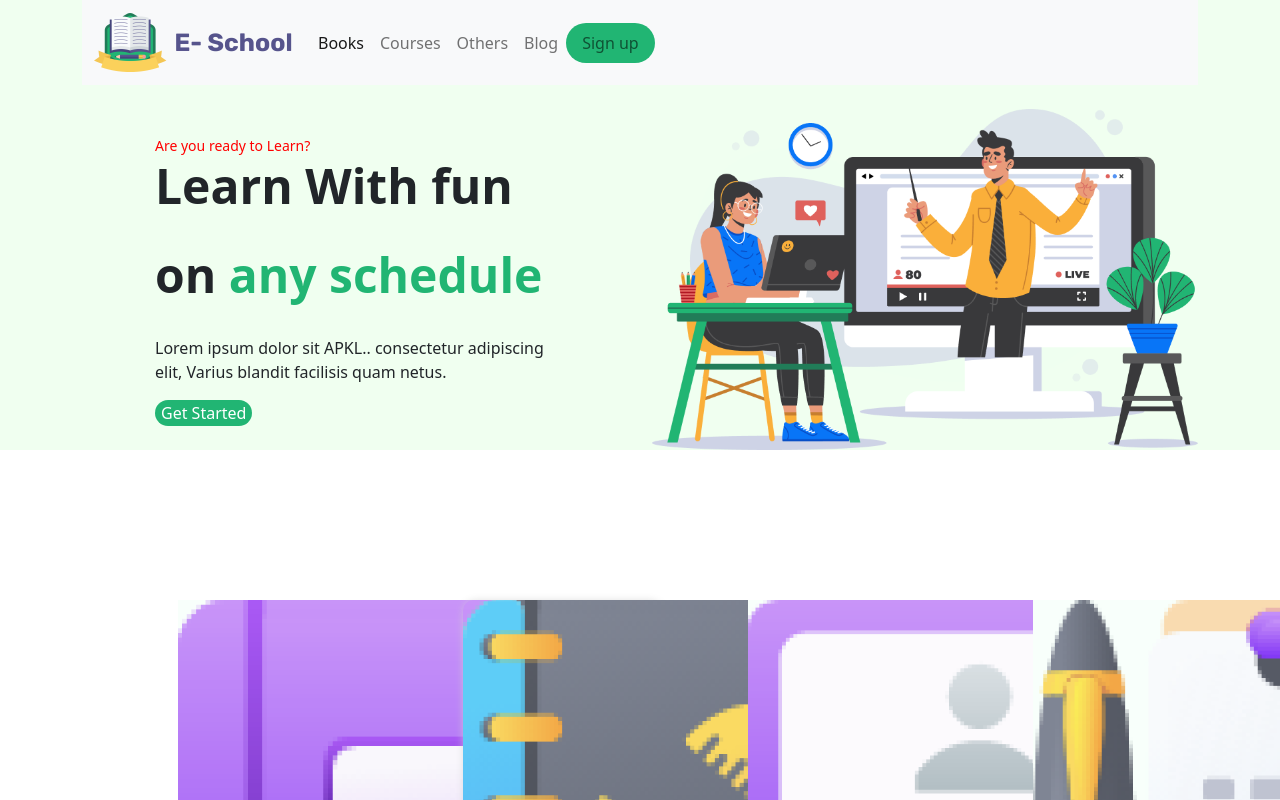
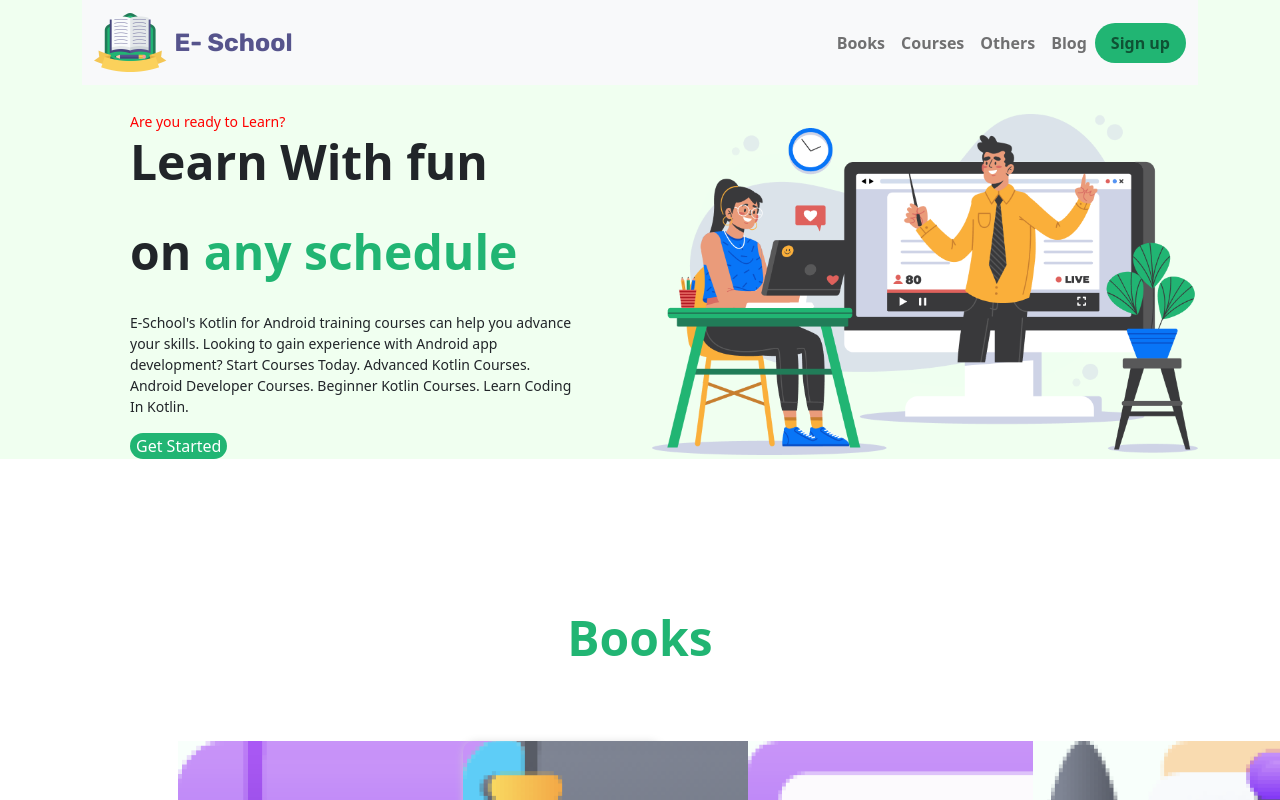
Before and after one commit to TowhidIslam002k/E-learning-website, a plain HTML site: page index.html in a window 1280 px wide. Shown: the top 800 px of the page. Drawn offline with nearby package versions, Linux system fonts and the light colour scheme; files whose address does not match are found by name.

Commit message:
Add files via upload

```diff
--- a/index.html
+++ b/index.html
@@ -21,22 +21,22 @@
         <button class="navbar-toggler" type="button" data-bs-toggle="collapse" data-bs-target="#navbarNav" aria-controls="navbarNav" aria-expanded="false" aria-label="Toggle navigation">
           <span class="navbar-toggler-icon"></span>
         </button>
-        <div class="collapse navbar-collapse" id="navbarNav">
-          <ul class="navbar-nav">
+        <div class="collapse navbar-collapse justify-content-end" id="navbarNav">
+          <ul class="navbar-nav ">
             <li class="nav-item">
-              <a class="nav-link active" aria-current="page" href="#Book">Books</a>
+              <a class="nav-link" aria-current="page" href="#Book"><b>Books</b></a>
             </li>
             <li class="nav-item">
-              <a class="nav-link" href="#Courses">Courses</a>
+              <a class="nav-link" href="#Courses"><b>Courses</b></a>
             </li>
             <li class="nav-item">
-              <a class="nav-link" href="#Others">Others</a>
+              <a class="nav-link" href="#Others"><b>Others</b></a>
             </li>
             <li class="nav-item">
-              <a class="nav-link" href="#Blog">Blog</a>
+              <a class="nav-link" href="#Blog"><b>Blog</b></a>
             </li>
             <li class=" nav-item bc1">
-              <a class="nav-link" href="#">Sign up</a>
+              <a class="nav-link" href="#"><b>Sign up</b></a>
             </li>
           </ul>
         </div>
@@ -57,7 +57,7 @@
               <br>
               <h1>on <span style="color: #21B573;"> any schedule</span></h1>
               <br>
-              <p>Lorem ipsum dolor sit APKL.. consectetur adipiscing elit, Varius blandit facilisis quam netus.</p>
+              <p>E-School's Kotlin for Android training courses can help you advance your skills. Looking to gain experience with Android app development? Start Courses Today. Advanced Kotlin Courses. Android Developer Courses. Beginner Kotlin Courses. Learn Coding In Kotlin.</p>
               <button class="button-style">Get Started</button>
             </div>
             </div>
@@ -69,8 +69,9 @@
           </div>
         </div>
       </section>
-
-      <div class="container categories" id="Book">
+      <h3 class="c5" id="Book">Books</h3>
+      <br>
+      <div class="container categories" >
         <div class="row">
             <div class="col-md-3">
               <div class="justify-content-between align-items-center c1">
@@ -178,7 +179,7 @@
      <div class="container text-center" id="Blog">
       <div class="row">
         <div class="col-md-3 s7">
-          Millions of people of all ages and from around
+          <b>Millions</b> of people of all ages and from around
           the world are improving their lives with us.
         </div>
         <div class="col-md-3 s7">
--- a/style.css
+++ b/style.css
@@ -4,8 +4,8 @@ h1{
     font-weight: bold;
 }
 p{
-    width: 400px;
-    font-size: 16px;
+    width: 450px;
+    font-size: 14px;
     font-weight: 400;
 }
 .orange-bg{
```
